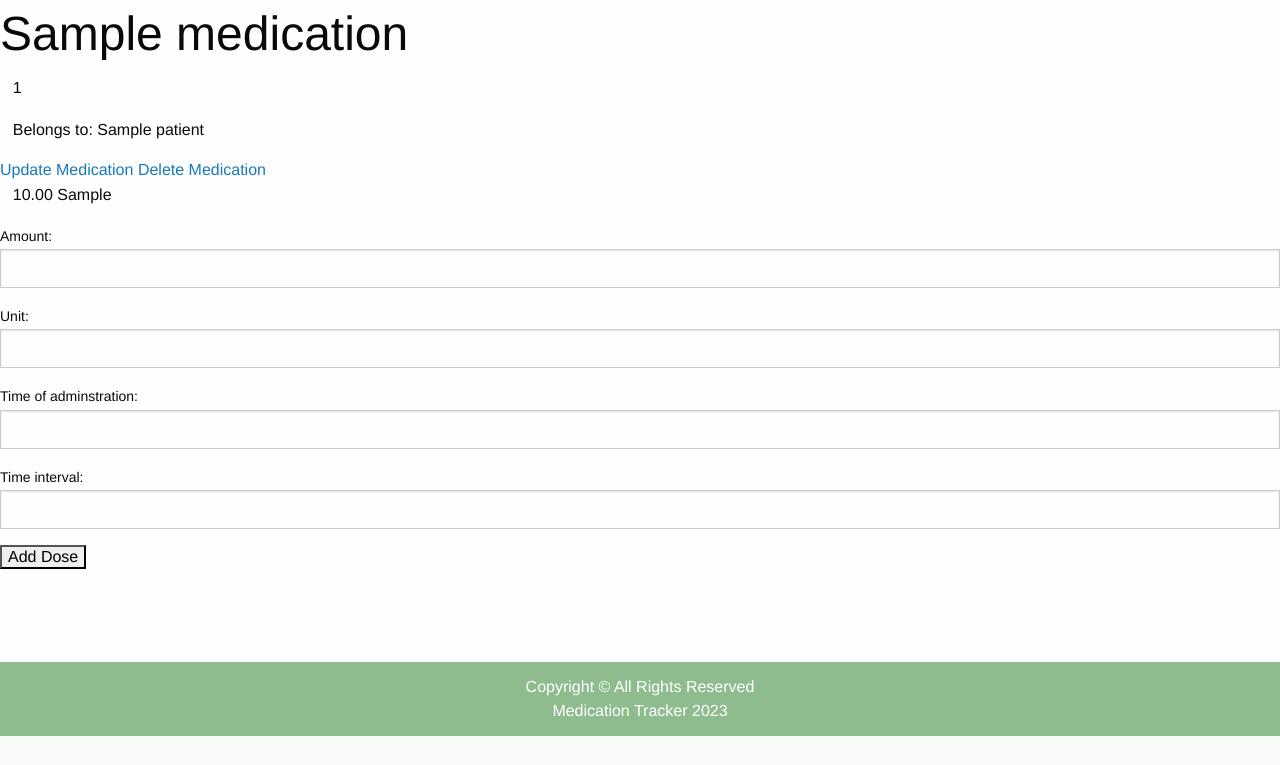
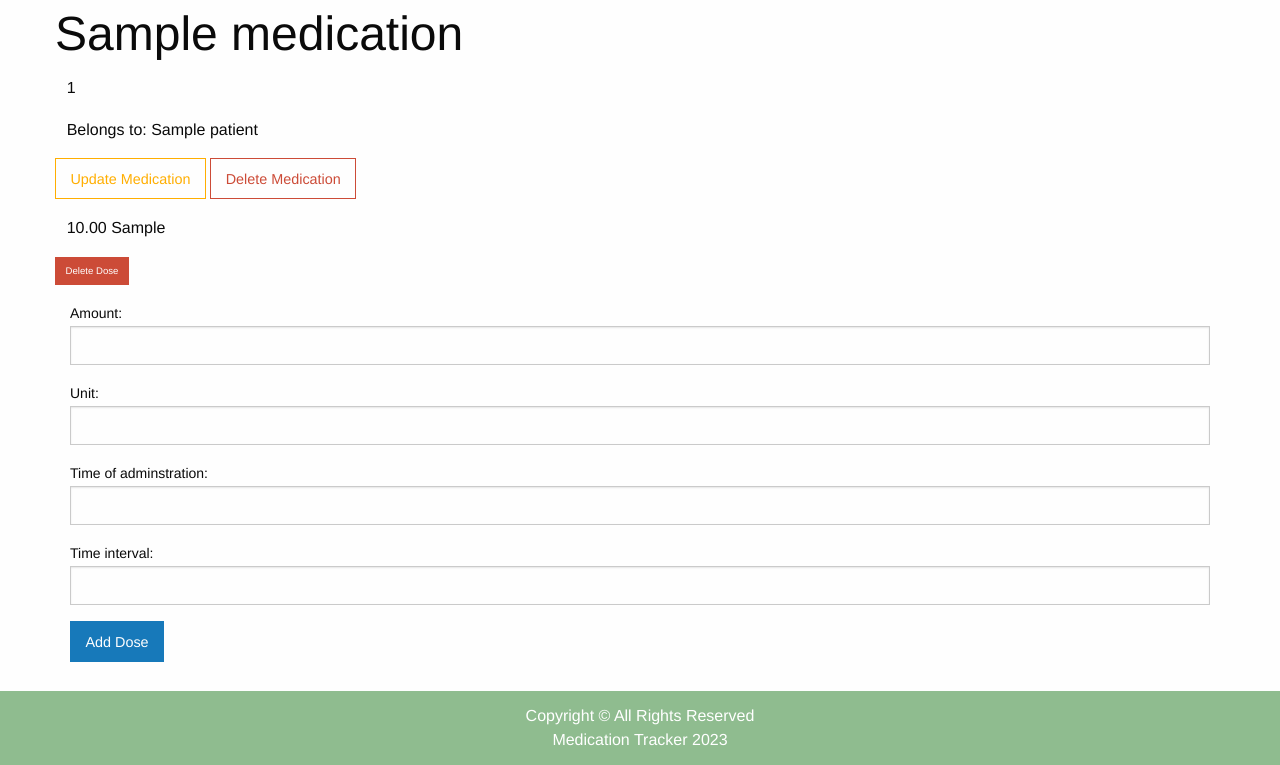
Before and after one commit to ambertav/medication_tracker, a Django app: page /medications/1/ in a window 1280 px wide. Shown: the part 64-829 px from the top of the page. Before the commit the page ends 800 px from the top, so only its background shows below. Run offline with Django 4.2, Linux system fonts and the light colour scheme; a user stored in the database is signed in; tables that the repository leaves empty hold one stand-in row (values such as "Sample post"); some libraries are stand-ins or nearby versions.

Commit message:
adds links and styles buttons

```diff
--- a/main_app/templates/medications/medication_detail.html
+++ b/main_app/templates/medications/medication_detail.html
@@ -7,21 +7,27 @@
 
 
 {% block content %}
+<div class="grid-container">
     <div>
         <h1>{{ medication.name.capitalize }}</h1>
         <p>{{ medication.day_supply }}</p>
         <p>Belongs to: {{ medication.patient }}</p>
-        <a href="{% url 'medication_update' medication.id %}">Update Medication</a>
-        <a href="{% url 'medication_delete' medication.id %}">Delete Medication</a>
+        <a href="{% url 'medication_update' medication.id %}" class="hollow button warning">Update Medication</a>
+        <a href="{% url 'medication_delete' medication.id %}" class="hollow button alert">Delete Medication</a>
     </div>
     <div>
         {% for dose in medication.dose_set.all %}
             <p>{{ dose.amount }} {{ dose.unit }}</p>
+            <a href="{% url 'dose_delete' medication.id dose.id %}" class="button alert tiny">Delete Dose</a>
         {% endfor %}
-        <form action="{% url 'dose_create' medication.id %}" method="POST">
-            {% csrf_token %}
-            {{ dose_form }}
-            <input type="submit" value="Add Dose">
-        </form>
+
+        <div class="grid-container">
+            <form action="{% url 'dose_create' medication.id %}" method="POST">
+                {% csrf_token %}
+                {{ dose_form }}
+                <input type="submit" value="Add Dose" class="button primary">
+            </form>
+        </div>
     </div>
+</div>
 {% endblock %}
--- a/main_app/templates/patients/patient_detail.html
+++ b/main_app/templates/patients/patient_detail.html
@@ -7,7 +7,7 @@
 
 {% block content %}
 
-<div class="row grid-container">
+<div class="grid-container">
     <div class="columns-6">
         <h2>{{ patient.name.capitalize }}</h2>
 
@@ -32,6 +32,7 @@
             {% endfor %}
         </div>
     </div>
+    <a href="{% url 'medication_create' %}" class="hollow button secondary small">Add a Medication</a>
 </div>
 
 
--- a/main_app/templates/patients/patient_list.html
+++ b/main_app/templates/patients/patient_list.html
@@ -7,14 +7,14 @@
 
 {% block content %}
 
-    <h1 class="subheader">Patients</h1>
 
+<h1 class="subheader">Patients</h1>
     <div class="row align-center grid-container">
     {% for patient in patients %}
             <div class="card columns align-justify">
                 <a href="{% url 'patient_detail' patient.id %}">
                     <div class="card-divider">
-                        <h3>{{ patient.name }}</h3>
+                        <h3>{{ patient.name.capitalize }}</h3>
                     </div>
                     <div class="card-section">
                         <p>{{ patient.species }}</p>
```
Also changed, not shown: main_app/templates/medications/medication_confirm_delete.html (+4 -4 lines), main_app/templates/medications/medication_form.html (+6 -4 lines), main_app/templates/patients/patient_confirm_delete.html (+4 -4 lines), main_app/templates/patients/patient_form.html (+5 -3 lines).
